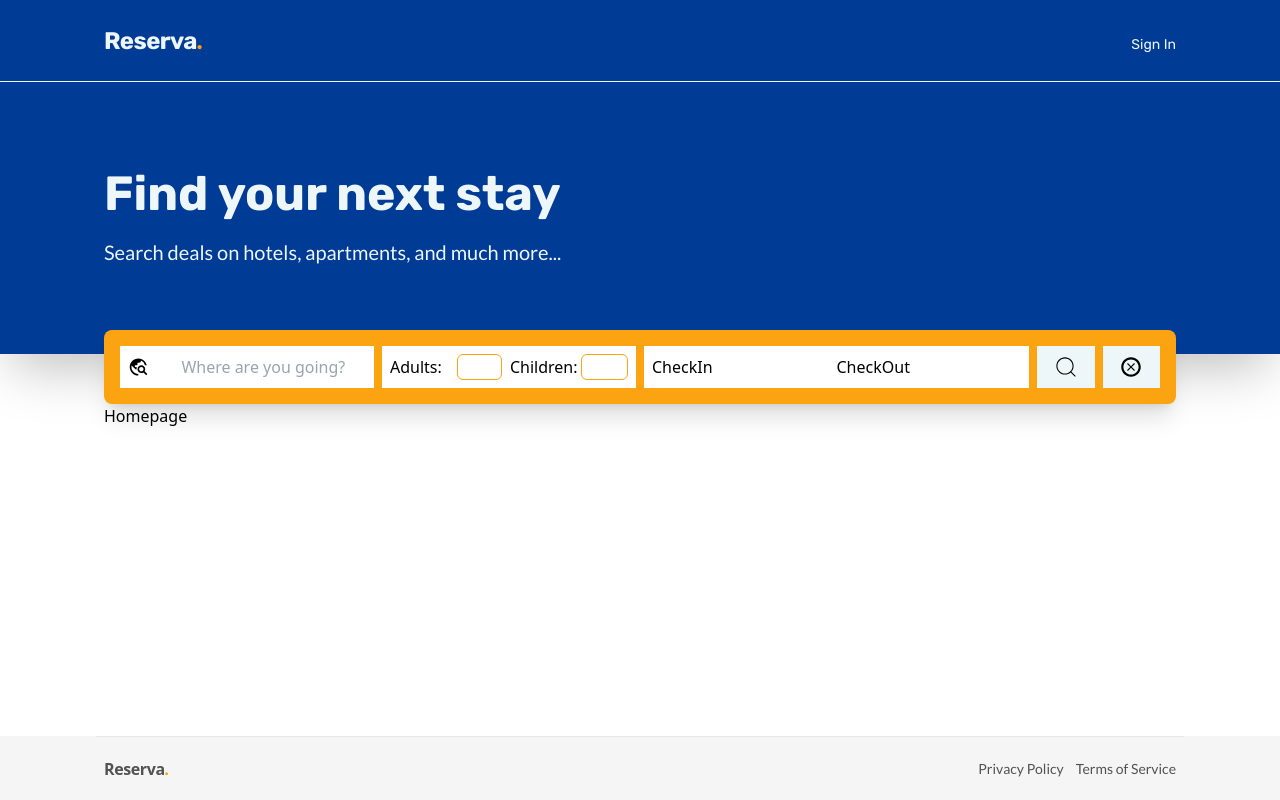
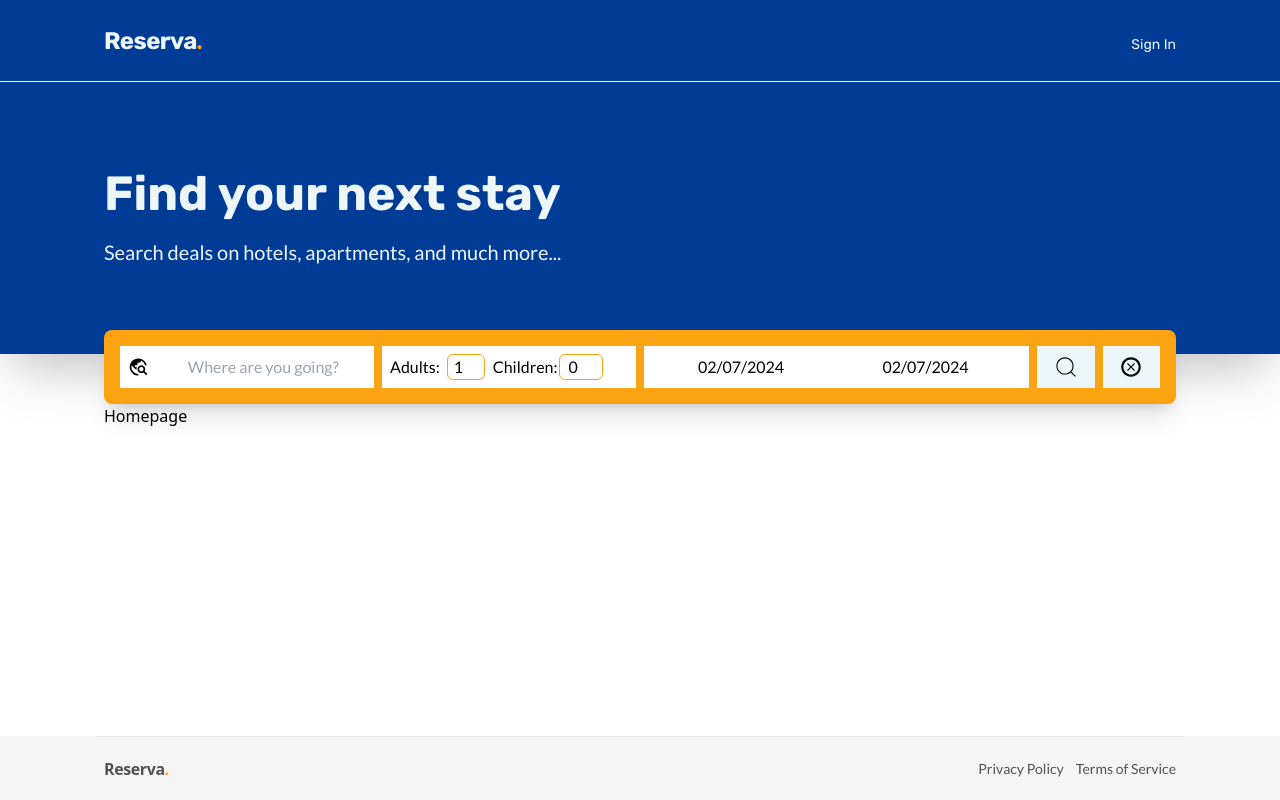
Before and after one commit to JoshuaOzorji/hotel-booking, a React (Vite) app in the folder client/: page / in a window 1280 px wide. Built offline with nearby package versions, Linux system fonts and the light colour scheme; no server answers.

Commit message:
search funtionality

```diff
--- a/client/package.json
+++ b/client/package.json
@@ -11,6 +11,7 @@
 	},
 	"dependencies": {
 		"react": "^18.2.0",
+		"react-datepicker": "^6.1.0",
 		"react-dom": "^18.2.0",
 		"react-hook-form": "^7.49.3",
 		"react-icons": "^5.0.1",
@@ -20,6 +21,7 @@
 	},
 	"devDependencies": {
 		"@types/react": "^18.2.43",
+		"@types/react-datepicker": "^4.19.6",
 		"@types/react-dom": "^18.2.17",
 		"@typescript-eslint/eslint-plugin": "^6.14.0",
 		"@typescript-eslint/parser": "^6.14.0",
--- a/client/src/api-client.ts
+++ b/client/src/api-client.ts
@@ -1,4 +1,4 @@
-import { HotelType } from "../../api/shared/types";
+import { HotelSearchResponse, HotelType } from "../../api/shared/types";
 import { RegisterFormData } from "./pages/Register";
 import { SignInFormData } from "./pages/SignIn";
 
@@ -103,3 +103,49 @@ export const updateMyHotelById = async (hotelFormData: FormData) => {
 	}
 	return response.json();
 };
+
+export type SearchParams = {
+	destination?: string;
+	checkIn?: string;
+	checkOut?: string;
+	adultCount?: string;
+	childCount?: string;
+	page?: string;
+	facilities?: string[];
+	types?: string[];
+	stars?: string[];
+	maxPrice?: string;
+	sortOption?: string;
+};
+
+export const searchHotels = async (
+	searchParams: SearchParams,
+): Promise<HotelSearchResponse> => {
+	const queryParams = new URLSearchParams();
+
+	queryParams.append("destination", searchParams.destination || "");
+	queryParams.append("checkIn", searchParams.checkIn || "");
+	queryParams.append("checkOut", searchParams.checkOut || "");
+	queryParams.append("adultCount", searchParams.adultCount || "");
+	queryParams.append("childCount", searchParams.childCount || "");
+	queryParams.append("page", searchParams.page || "");
+	queryParams.append("maxPrice", searchParams.maxPrice || "");
+	queryParams.append("sortOption", searchParams.sortOption || "");
+
+	searchParams.facilities?.forEach((facility) =>
+		queryParams.append("facilities", facility),
+	);
+
+	searchParams.types?.forEach((type) => queryParams.append("types", type));
+	searchParams.stars?.forEach((star) => queryParams.append("stars", star));
+
+	const response = await fetch(
+		`${API_BASE_URL}/api/hotels/search?${queryParams}`,
+	);
+
+	if (!response.ok) {
+		throw new Error("Error fetching hotels");
+	}
+	console.log(response);
+	return response.json();
+};
--- a/client/src/components/SearchBar.tsx
+++ b/client/src/components/SearchBar.tsx
@@ -1,16 +1,50 @@
 import { CiSearch } from "react-icons/ci";
 import { TiDeleteOutline } from "react-icons/ti";
-
 import { MdTravelExplore } from "react-icons/md";
+import DatePicker from "react-datepicker";
+import "react-datepicker/dist/react-datepicker.css";
+import { useNavigate } from "react-router-dom";
+import { useSearchContext } from "../contexts/SearchContext";
+import { FormEvent, useState } from "react";
 
 const SearchBar = () => {
+	const navigate = useNavigate();
+
+	const search = useSearchContext();
+
+	const [destination, setDestination] = useState<string>(search.destination);
+	const [checkIn, setCheckIn] = useState<Date>(search.checkIn);
+	const [checkOut, setCheckOut] = useState<Date>(search.checkOut);
+	const [adultCount, setAdultCount] = useState<number>(search.adultCount);
+	const [childCount, setChildCount] = useState<number>(search.childCount);
+
+	const handleSubmit = (event: FormEvent) => {
+		event.preventDefault();
+
+		search.saveSearchValues(
+			destination,
+			checkIn,
+			checkOut,
+			adultCount,
+			childCount,
+		);
+		navigate("/search");
+	};
+	const minDate = new Date();
+	const maxDate = new Date();
+	maxDate.setFullYear(maxDate.getFullYear() + 1);
+
 	return (
-		<form className='-mt-8 w-full flex flex-col lg:grid lg:grid-cols-8 p-4 bg-sec rounded-lg lg:gap-x-2 gap-y-2 lg:gap-y-0 text-h3 shadow-xl'>
+		<form
+			onSubmit={handleSubmit}
+			className='-mt-8 w-full flex flex-col lg:grid lg:grid-cols-8 p-4 bg-sec rounded-lg lg:gap-x-2 gap-y-2 lg:gap-y-0 text-h3 shadow-xl font-lato'>
 			<div className='col-span-2 flex items-center bg-white p-2 space-x-3'>
 				<MdTravelExplore className='hero-icon' />
 				<input
 					placeholder='Where are you going?'
 					type='text'
+					value={destination}
+					onChange={(event) => setDestination(event.target.value)}
 					className='text-center w-full form-focus'
 				/>
 			</div>
@@ -21,6 +55,10 @@ const SearchBar = () => {
 					<p className='w-[60%]'>Adults:</p>
 					<input
 						type='number'
+						min={1}
+						max={20}
+						value={adultCount}
+						onChange={(event) => setAdultCount(parseInt(event.target.value))}
 						className='w-[40%] text-center form-focus1 rounded-md'
 					/>
 				</label>
@@ -29,15 +67,45 @@ const SearchBar = () => {
 					<p className='w-[60%]'>Children:</p>
 					<input
 						type='number'
+						min={0}
+						max={20}
+						value={childCount}
+						onChange={(event) => setChildCount(parseInt(event.target.value))}
 						className='w-[40%] text-center form-focus form-focus1 rounded-md'
 					/>
 				</label>
 			</div>
 
 			{/* CheckIn & CheckOut */}
-			<div className='col-span-3 flex justify-between bg-white items-center p-2'>
-				<div className='lg:w-[50%]'>CheckIn</div>
-				<div className='lg:w-[50%]'>CheckOut</div>
+			<div className='col-span-3 flex flex-col lg:flex-row justify-between bg-white items-center p-2'>
+				<div className='lg:w-[50%]'>
+					<DatePicker
+						selected={checkIn}
+						onChange={(date) => setCheckIn(date as Date)}
+						selectsStart
+						startDate={checkIn}
+						endDate={checkOut}
+						minDate={minDate}
+						maxDate={maxDate}
+						placeholderText='Check-in Date'
+						className='focus:outline-none font-lato cursor-pointer text-center'
+						wrapperClassName='min-w-full'
+					/>
+				</div>
+				<div className='lg:w-[50%]'>
+					<DatePicker
+						selected={checkOut}
+						onChange={(date) => setCheckOut(date as Date)}
+						selectsEnd // Use selectsEnd for the end date
+						startDate={checkIn}
+						endDate={checkOut}
+						minDate={checkIn} // Set the minimum date to the selected checkIn date
+						maxDate={maxDate}
+						placeholderText='Check-out Date'
+						className='focus:outline-none font-lato cursor-pointer text-center'
+						wrapperClassName='min-w-full'
+					/>
+				</div>
 			</div>
 
 			{/* search and clear */}
--- /dev/null
+++ b/client/src/components/SearchResultsCard.tsx
@@ -0,0 +1,65 @@
+import { AiFillStar } from "react-icons/ai";
+import { HotelType } from "../../../api/shared/types";
+import { Link } from "react-router-dom";
+
+type Props = {
+	hotel: HotelType;
+};
+const SearchResultsCard = ({ hotel }: Props) => {
+	return (
+		<main className='flex flex-col md:grid grid-cols-3 border rounded-lg gap-4'>
+			<div className='w-full h-[300px]'>
+				<img
+					src={hotel.imageUrls[0]}
+					className='w-full h-full object-cover object-center'
+				/>
+			</div>
+			<div className='grid grid-rows-[1fr_2fr_1fr]'>
+				<div>
+					<div className='flex items-center'>
+						<span className='flex'>
+							{Array.from({ length: hotel.starRating }).map(() => (
+								<AiFillStar className='fill-yellow-400' />
+							))}
+						</span>
+						<span className='ml-1 text-sm'>{hotel.type}</span>
+					</div>
+					<Link
+						to={`/detail/${hotel._id}`}
+						className='text-2xl font-bold cursor-pointer'>
+						{hotel.name}
+					</Link>
+				</div>
+
+				<div>
+					<div className='line-clamp-4'>{hotel.description}</div>
+				</div>
+
+				<div className='grid grid-cols-2 items-end whitespace-nowrap'>
+					<div className='flex gap-1 items-center'>
+						{hotel.facilities.slice(0, 3).map((facility) => (
+							<span className='bg-slate-300 p-2 rounded-lg font-bold text-xs whitespace-nowrap'>
+								{facility}
+							</span>
+						))}
+						<span className='text-sm'>
+							{hotel.facilities.length > 3 &&
+								`+${hotel.facilities.length - 3} more`}
+						</span>
+					</div>
+
+					<div className='flex flex-col items-end gap-1'>
+						<span className='font-bold'>£{hotel.pricePerNight} per night</span>
+						<Link
+							to={`/detail/${hotel._id}`}
+							className='bg-blue text-white h-full max-w-fit'>
+							View more
+						</Link>
+					</div>
+				</div>
+			</div>
+		</main>
+	);
+};
+
+export default SearchResultsCard;
--- a/client/src/contexts/SearchContext.tsx
+++ b/client/src/contexts/SearchContext.tsx
@@ -23,12 +23,26 @@ type SearchContextProviderProps = { children: React.ReactNode };
 export const SearchContextProvider = ({
 	children,
 }: SearchContextProviderProps) => {
-	const [destination, setDestination] = useState<string>();
-	const [checkIn, setCheckIn] = useState<Date>();
-	const [checkOut, setCheckOut] = useState<Date>();
-	const [adultCount, setAdultCount] = useState<number>();
-	const [childCount, setChildCount] = useState<number>();
-	const [hotelId, setHotelId] = useState<string>();
+	const [destination, setDestination] = useState<string>(
+		() => sessionStorage.getItem("destination") || "",
+	);
+	const [checkIn, setCheckIn] = useState<Date>(
+		() =>
+			new Date(sessionStorage.getItem("checkIn") || new Date().toISOString()),
+	);
+	const [checkOut, setCheckOut] = useState<Date>(
+		() =>
+			new Date(sessionStorage.getItem("checkOut") || new Date().toISOString()),
+	);
+	const [adultCount, setAdultCount] = useState<number>(() =>
+		parseInt(sessionStorage.getItem("adultCount") || "1"),
+	);
+	const [childCount, setChildCount] = useState<number>(() =>
+		parseInt(sessionStorage.getItem("childCount") || "0"),
+	);
+	const [hotelId, setHotelId] = useState<string>(
+		() => sessionStorage.getItem("hotelId") || "",
+	);
 
 	const saveSearchValues = (
 		destination: string,
@@ -45,6 +59,16 @@ export const SearchContextProvider = ({
 		setChildCount(childCount);
 		if (hotelId) {
 			setHotelId(hotelId);
+		}
+
+		sessionStorage.setItem("destination", destination);
+		sessionStorage.setItem("checkIn", checkIn.toISOString());
+		sessionStorage.setItem("checkOut", checkOut.toISOString());
+		sessionStorage.setItem("adultCount", adultCount.toString());
+		sessionStorage.setItem("childCount", childCount.toString());
+
+		if (hotelId) {
+			sessionStorage.setItem("hotelId", hotelId);
 		}
 	};
 	return (
--- a/client/src/main.tsx
+++ b/client/src/main.tsx
@@ -4,6 +4,7 @@ import App from "./App.tsx";
 import "./index.css";
 import { AppContextProvider } from "./contexts/AppContext.tsx";
 import { QueryClient, QueryClientProvider } from "react-query";
+import { SearchContextProvider } from "./contexts/SearchContext.tsx";
 
 const queryClient = new QueryClient({
 	defaultOptions: {
@@ -17,7 +18,9 @@ ReactDOM.createRoot(document.getElementById("root")!).render(
 	<React.StrictMode>
 		<QueryClientProvider client={queryClient}>
 			<AppContextProvider>
-				<App />
+				<SearchContextProvider>
+					<App />
+				</SearchContextProvider>
 			</AppContextProvider>
 		</QueryClientProvider>
 	</React.StrictMode>,
```
Also changed, not shown: 1 other file (tests, documents, lock files or other folders).
